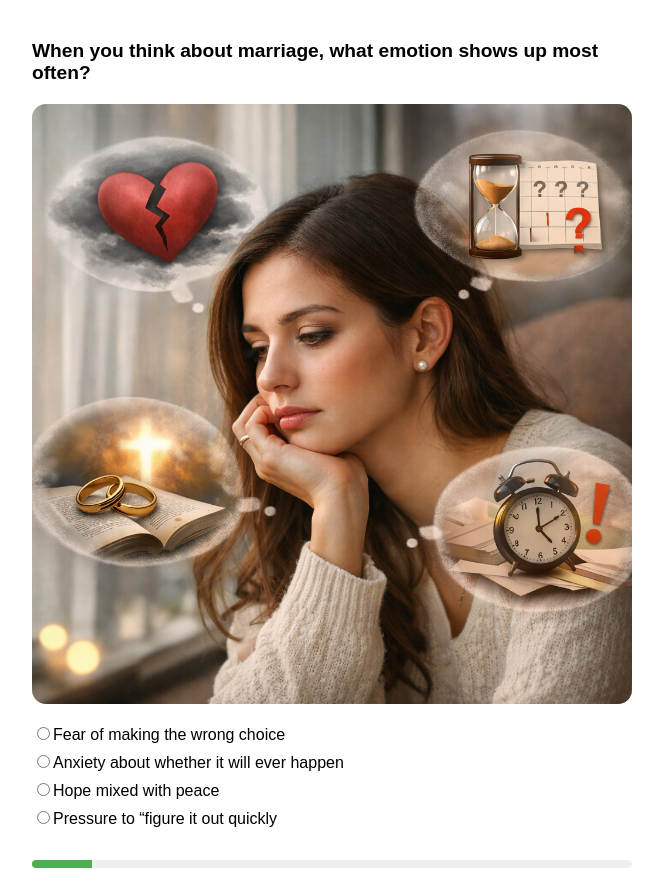
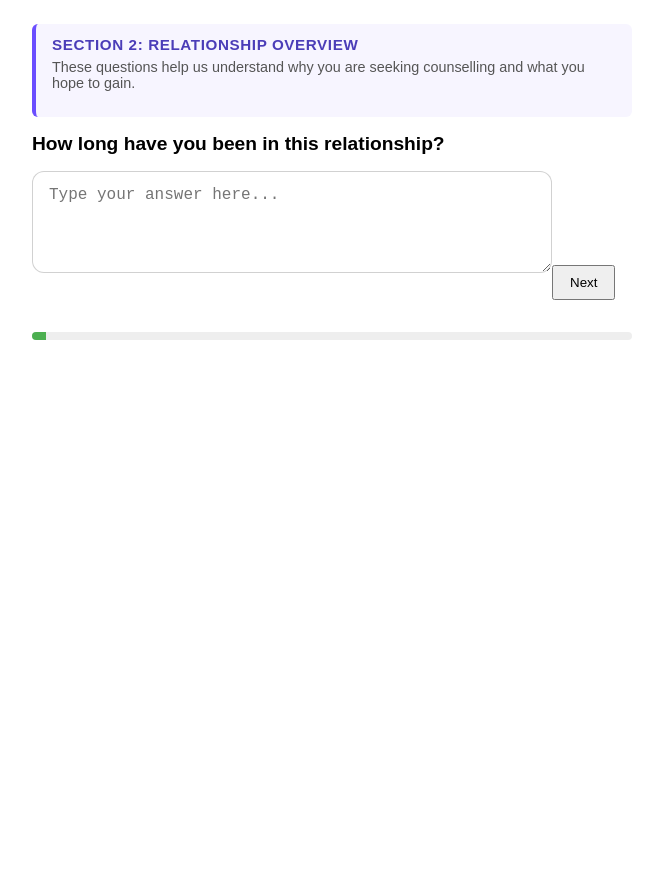
Before and after one commit to beautifulmarriagegarden/premarital, a React (Vite) app: page / in a window 1280 px wide. Both pictures are taken after a click on the button "Take the Quiz". Shown: the whole page, without its empty margins (308-971 px from the left). After the commit the page ends 848 px from the top, so only its background shows below. Built offline with nearby package versions, Linux system fonts and the light colour scheme.

Commit message:
Initial commit for Beautiful Marriage Garden premarital

```diff
--- a/src/App.css
+++ b/src/App.css
@@ -632,3 +632,27 @@
   opacity: 0.7;
   margin-top: 12px;
 }
+
+
+.section-header {
+  margin-bottom: 16px;
+  padding: 12px 16px;
+  border-left: 4px solid #6b4eff; /* adjust to your brand color */
+  background: #f7f5ff;
+  border-radius: 6px;
+}
+
+.section-title {
+  margin: 0;
+  font-size: 0.95rem;
+  font-weight: 700;
+  color: #4b3db8;
+  text-transform: uppercase;
+  letter-spacing: 0.04em;
+}
+
+.section-description {
+  margin-top: 6px;
+  font-size: 0.9rem;
+  color: #555;
+}
--- a/src/App.jsx
+++ b/src/App.jsx
@@ -36,119 +36,200 @@ async function saveLead(name, email, answers,results) {
   }
 }
 
+const questions = [
 
-const questions = [
-  /* questions will be inserted later */
+  // SECTION 2: RELATIONSHIP OVERVIEW
   {
-      question: "When you think about marriage, what emotion shows up most often?",
-      image: "/images/q1.png",
-      options: [
-        "Fear of making the wrong choice",
-        "Anxiety about whether it will ever happen",
-        "Hope mixed with peace",
-        "Pressure to “figure it out quickly"
-      ],
-      type: "single"
+  section: {
+    title: "SECTION 2: RELATIONSHIP OVERVIEW",
+    description: "These questions help us understand why you are seeking counselling and what you hope to gain."
+  },
+  question: "How long have you been in this relationship?",
+  type: "text"
+},
+  { question: " How long have you been in this relationship?", type: "text" },
+  { question: " How did you meet?", type: "text" },
+  {
+    question: " Are you currently:",
+    type: "single",
+    options: ["Dating", "Engaged", "Courting", "Long-distance relationship"],
   },
   {
-      question: "How would you describe your relationship history right now?",
-      image: "/images/q2.png",
-      options: [
-        "I’m still affected by past heartbreak",
-        "I’ve healed, but I’m cautious",
-        "I’ve fully healed and feel emotionally free",
-        "I try not to think about the past at all"
-      ],
-      type: "single"
+    question: " Have you set a tentative wedding timeline?",
+    type: "single",
+    options: ["Yes (please specify below)", "No"],
   },
   {
-      question: "When making relationship decisions, what guides you most?",
-      image: "/images/q3.png",
-      options: [
-        "My emotions and chemistry",
-        "Advice from others",
-        "Prayer and inner peace",
-        "Timing and pressure"
-      ],
-      type: "single"
+    question: " If yes, please specify the tentative wedding timeline:",
+    type: "text",
   },
   {
-      question: "How involved is prayer in your search for a spouse?",
-      image: "/images/q4.png",
-      options: [
-        "I pray occasionally",
-        "I pray only when I feel worried",
-        "I intentionally pray and seek God’s guidance",
-        "I struggle to know how to pray about it"
-      ],
-      type: "single"
+    question: " Have either of you been previously married?",
+    type: "single",
+    options: ["Yes", "No"],
   },
   {
-      question: "How open are you to meeting potential partners?",
-      image: "/images/q5.png",
-      options: [
-        "I prefer to leave it entirely to God",
-        "I’m open but unsure where to start",
-        "I actively engage in healthy opportunities",
-        "I avoid connections due to fear or disappointment"
-      ],
-      type: "single"
+    question: " Do you currently live together?",
+    type: "single",
+    options: ["Yes", "No"],
+  },
+
+
+// SECTION 3: FAITH & SPIRITUAL LIFE
+ {
+  section: {
+    title: "SECTION 3: FAITH & SPIRITUAL LIFE",
+    description: "These questions help us understand why you are seeking counselling and what you hope to gain."
+  },
+  question: " Do you identify as a Christian?",
+    type: "single",
+    options: ["Yes", "No", "Exploring faith"],
+  },
+  { question: " What Christian tradition or denomination do you belong to (if any)?", type: "text" },
+  {
+    question: " How important is faith in your relationship?",
+    type: "single",
+    options: ["Very important", "Somewhat important", "Not very important"],
   },
   {
-      question: "How do you feel about receiving recommendations or advice?",
-      image: "/images/q6.png",
-      options: [
-        "I prefer to decide alone",
-        "I listen but rarely act on advice",
-        "I value wise counsel",
-        "I feel uncomfortable with recommendations"
-      ],
-      type: "single"
+    question: " Do you pray together as a couple?",
+    type: "single",
+    options: ["Regularly", "Occasionally", "Rarely", "Never"],
   },
   {
-      question: "What is your main focus right now?",
-      image: "/images/q7.png",
-      options: [
-        "Finding the right man",
-        "Healing and personal growth",
-        "Building my purpose and identity",
-        "Waiting and trusting God"
-      ],
-      type: "single"
+    question: " How would you describe your personal relationship with God at this stage of your life?",
+    type: "text",
+  },
+
+  // SECTION 4: MOTIVATION FOR COUNSELLING
+  {
+  section: {
+    title: "SECTION 3: FAITH & SPIRITUAL LIFE",
+    description: "These questions help us understand why you are seeking counselling and what you hope to gain."
+  },
+   question: " What motivated you to seek pre-marital counselling at this time?", type: "text"
+  },
+  { question: " What are your top three expectations from pre-marital counselling?", type: "text" },
+  { question: " Are there any specific concerns or issues you would like us to focus on?", type: "text" },
+
+
+// SECTION 5: COMMUNICATION & CONFLICT
+ {
+  section: {
+    title: "SECTION 5: COMMUNICATION & CONFLICT",
+    description: "These questions help us understand why you are seeking counselling and what you hope to gain."
+  },
+ question: " How would you describe communication in your relationship?",
+    type: "single",
+    options: ["Very healthy", "Mostly healthy", "Sometimes difficult", "Often challenging"],
+  },
+  { question: " When conflicts arise, how do you usually resolve them?", type: "text" },
+  { question: " What are the most common sources of disagreement between you?", type: "text" },
+  {
+    question: " Do unresolved conflicts tend to linger?",
+    type: "single",
+    options: ["Yes", "No"],
+  },
+
+   // SECTION 6: EMOTIONAL & PERSONAL BACKGROUND
+
+  {
+  section: {
+    title: "SECTION 5: COMMUNICATION & CONFLICT",
+    description: "These questions help us understand why you are seeking counselling and what you hope to gain."
+  },
+    question: "How comfortable are you with expressing your emotions?",
+    type: "single",
+    options: ["Very comfortable", "Somewhat comfortable", "Not comfortable"],
   },
   {
-      question: "Which statement resonates most with you?",
-      image: "/images/q8.png",
+    question:
+      "Have you experienced any of the following that may impact your relationship? (Select all that apply)",
+    type: "multiple",
     options: [
-        "Marriage will complete me",
-        "Marriage is a partnership, not a solution",
-        "I fear marriage may limit me",
-        "I haven’t thought deeply about it"
+      "Past relationship trauma",
+      "Family conflict or broken home",
+      "Abuse (emotional, physical, or sexual)",
+      "Significant loss or grief",
+      "None of the above",
+      "Other",
     ],
-      type: "single"
   },
   {
-      question: "How do you approach self-presentation?",
-      image: "/images/q9.png",
-      options: [
-        "I dress to attract attention",
-        "I dress modestly but without confidence",
-        "I present myself with dignity and confidence",
-        "I struggle to find balance"
-      ],
-      type: "single"
+    question: "If you selected “Other”, please specify:",
+    type: "text",
   },
   {
-      question: "If a man shows interest but doesn’t commit, what do you usually do?",
-      image: "/images/q10.png",
-      options: [
-        "Wait and hope he proposes",
-        "Confront him immediately",
-        "Set boundaries and seek clarity",
-        "Feel confused and emotionally drained"
-      ],
-      type: "single"
-    }
+    question: "Are you currently receiving therapy or counselling elsewhere?",
+    type: "single",
+    options: ["Yes", "No"],
+  },
+
+    // SECTION 7: FAMILY & BACKGROUND
+  { question: " How would you describe your relationship with your family of origin?", type: "text" },
+  { question: " Are there cultural or family expectations that may affect your marriage?", type: "text" },
+  { question: " How involved do you expect extended family to be after marriage?", type: "text" },
+
+  // SECTION 8: VALUES, ROLES & EXPECTATIONS
+  { question: " What does marriage mean to you personally?", type: "text" },
+  { question: " What do you believe are the roles of a husband and a wife in marriage?", type: "text" },
+  {
+    question: " Have you discussed expectations around finances?",
+    type: "single",
+    options: ["Yes", "No"],
+  },
+  {
+    question: " Have you discussed expectations around children?",
+    type: "single",
+    options: ["Yes", "No"],
+  },
+  {
+    question: " Have you discussed expectations around career goals?",
+    type: "single",
+    options: ["Yes", "No"],
+  },
+  {
+    question: " Have you discussed expectations around household responsibilities?",
+    type: "single",
+    options: ["Yes", "No"],
+  },
+
+  // SECTION 9: FINANCES & PRACTICAL LIFE
+  {
+    question: " How do you currently manage finances?",
+    type: "single",
+    options: ["Individually", "Jointly", "Not discussed yet"],
+  },
+  { question: " Do either of you have significant financial obligations (debts, dependents)?", type: "text" },
+  { question: " How comfortable are you discussing money matters?", type: "text" },
+
+  // SECTION 10: INTIMACY & BOUNDARIES
+  {
+    question: " Have you discussed physical boundaries in your relationship?",
+    type: "single",
+    options: ["Yes", "No"],
+  },
+  { question: " Are there areas related to intimacy you would like guidance on?", type: "text" },
+
+  // SECTION 11: READINESS FOR MARRIAGE
+  { question: " On a scale of 1–10, how ready do you feel for marriage?", type: "text" },
+  { question: " What excites you most about marriage?", type: "text" },
+  { question: " What concerns or fears do you have about marriage?", type: "text" },
+
+  // SECTION 12: ADDITIONAL INFORMATION
+  { question: " Is there anything else you believe would be important for us to know before your counselling sessions?", type: "text" },
+
+  // CONSENT
+  {
+    question: "I understand that pre-marital counselling is a guided process aimed at growth, clarity, and preparation for marriage.",
+    type: "single",
+    options: ["Yes", "No"],
+  },
+  {
+    question: "I agree to participate honestly and respectfully in the counselling process.",
+    type: "single",
+    options: ["Yes", "No"],
+  },
   ];
 
   // For each question index, map option text -> tag
@@ -314,6 +395,12 @@ const RULES = [
   const [otherAnswers, setOtherAnswers] = useState(questions.map(() => ""));
   const [submitted, setSubmitted] = useState(false);
 
+// Allow option for text
+const handleTextAnswer = (text) => {
+  const newAnswers = [...answers];
+  newAnswers[current] = text;
+  setAnswers(newAnswers);
+};
 
   // New: track quiz start and user info
   const [quizStarted, setQuizStarted] = useState(false);
@@ -331,6 +418,15 @@ const RULES = [
   const [formError, setFormError] = useState("");
 
   const currentQuestion = questions[current];
+  const getCurrentSection = (idx) => {
+  for (let i = idx; i >= 0; i--) {
+    if (questions[i].section) return questions[i].section;
+  }
+  return null;
+};
+
+const currentSection = getCurrentSection(current);
+
   const isLast = current === questions.length - 1;
   const isFirst = current === 0;
 
@@ -376,6 +472,13 @@ const RULES = [
   };
 
   const validateAndNext = () => {
+
+  if (currentQuestion.type === "text") {
+    if (!String(answers[current] || "").trim()) {
+    alert("Please enter your answer.");
+    return;
+  }
+}
     if (currentQuestion.type === "multiple") {
       if (answers[current].length === 0) {
         alert("Please select at least one option.");
@@ -600,6 +703,18 @@ const showBrandHeader =
             </button>
           )}
 
+{/* SECTION HEADER (shows on every question in the section) */}
+    {currentSection && (
+      <div className="section-header">
+        <h3 className="section-title">{currentSection.title}</h3>
+        {currentSection.description && (
+          <p className="section-description">
+            {currentSection.description}
+          </p>
+        )}
+      </div>
+    )}
+
           <h2 className="question-text">{currentQuestion.question}</h2>
           {currentQuestion.image && (
             <img
@@ -611,9 +726,30 @@ const showBrandHeader =
           )}
 
         <div className="options">
-            {currentQuestion.options.map((opt, i) => {
+
+  {/* TEXT QUESTIONS */}
+  {currentQuestion.type === "text" && (
+    <>
+      <textarea
+        className="lead-input"
+        placeholder="Type your answer here..."
+        value={answers[current] || ""}
+        onChange={(e) => handleTextAnswer(e.target.value)}
+        rows={4}
+        style={{ width: "100%" }}
+      />
+      <button className="next-btn" onClick={validateAndNext}>
+        {isLast ? "Submit" : "Next"}
+      </button>
+    </>
+  )}
+
+  {/* SINGLE / MULTIPLE QUESTIONS */}
+  {(currentQuestion.type === "single" || currentQuestion.type === "multiple") &&
+    (currentQuestion.options || []).map((opt, i) => {
       const isOther = opt === "Other";
-              const isChecked = currentQuestion.type === "multiple"
+      const isChecked =
+        currentQuestion.type === "multiple"
           ? answers[current].includes(opt)
           : answers[current] === opt;
 
@@ -629,11 +765,12 @@ const showBrandHeader =
             />
             {isOther ? "Other:" : opt}
           </label>
+
           {isOther && isChecked && (
             <input
               type="text"
               value={otherAnswers[current]}
-                      onChange={e => handleOtherChange(e.target.value)}
+              onChange={(e) => handleOtherChange(e.target.value)}
               placeholder="Please specify"
             />
           )}
@@ -641,11 +778,14 @@ const showBrandHeader =
       );
     })}
 
+  {/* Next button for MULTIPLE */}
   {currentQuestion.type === "multiple" && (
     <button className="next-btn" onClick={validateAndNext}>
       {isLast ? "Submit" : "Next"}
     </button>
   )}
+
+  {/* Next button for SINGLE (because you auto-advance on click already) */}
 </div>
 
           <div className="progress-bar">
```
Lines whose indentation alone changed are shown as unchanged.
